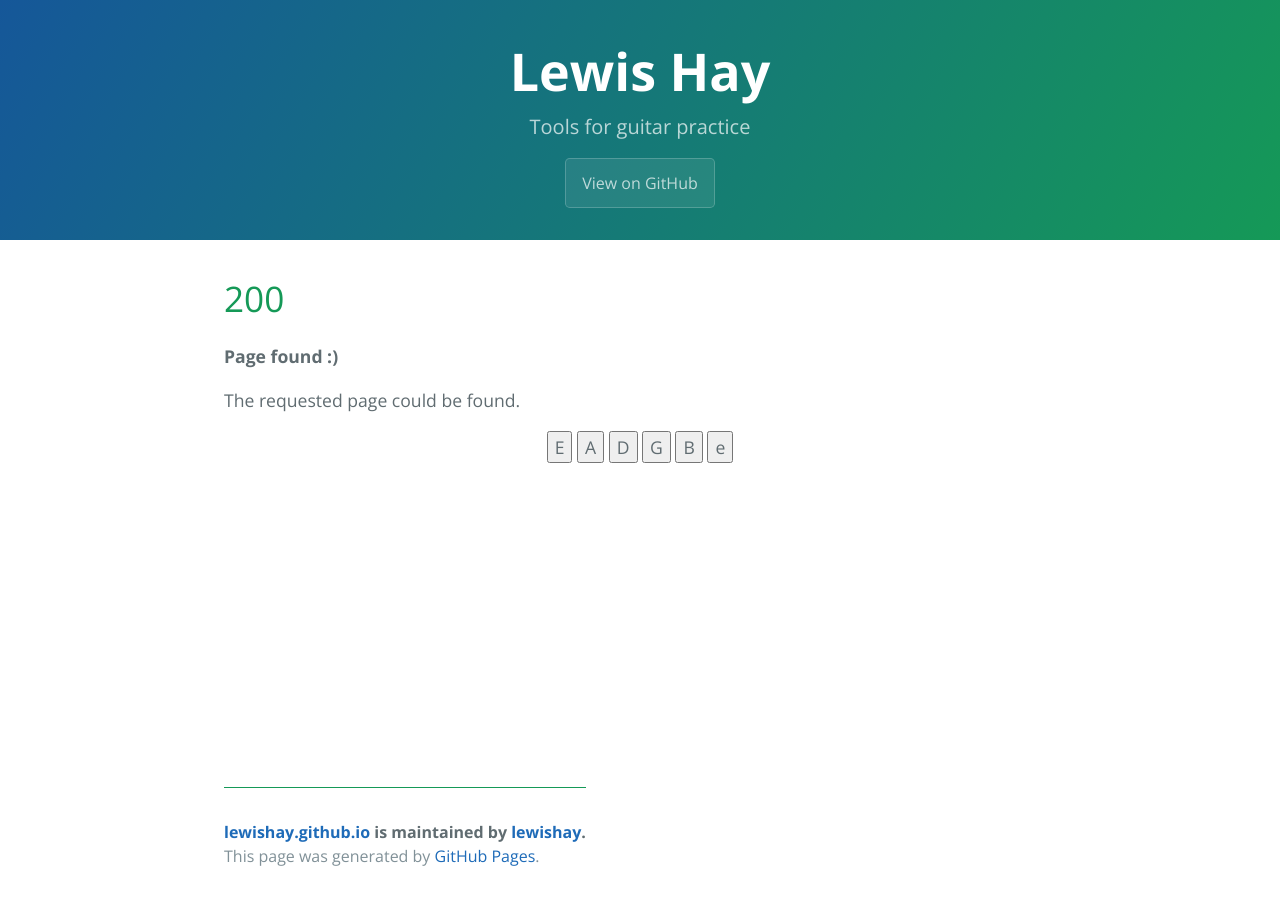
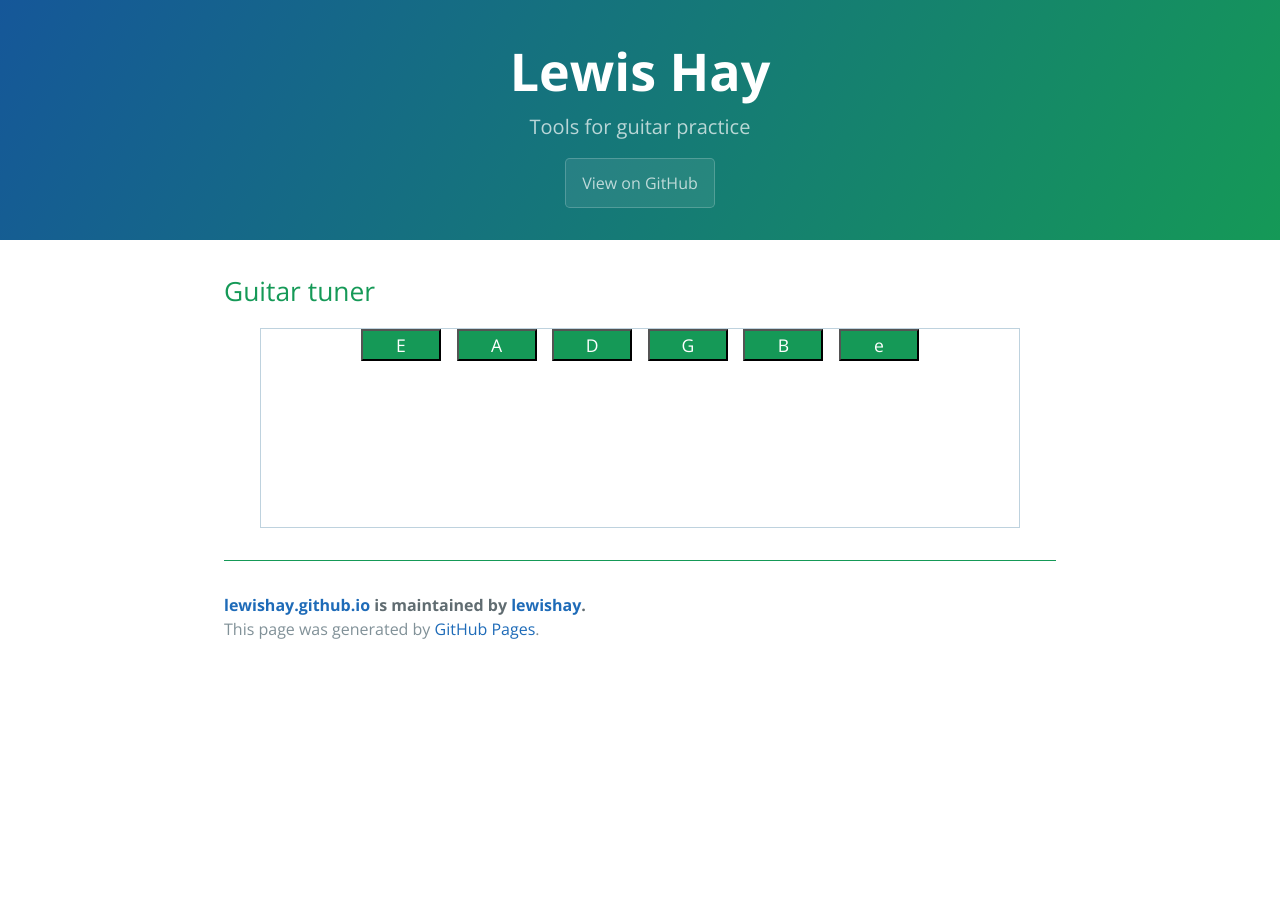
Before and after one commit to lewishay/lewishay.github.io, a Jekyll site: the page built from index.html, in a window 1280 px wide. Built offline with Jekyll 4.4.1, drawn with Linux system fonts in a browser that asks for light colours.

Commit message:
Tweak to tuner styling, adding MP3 files and HTML audio elements

```diff
--- a/_layouts/mainTemplate.html
+++ b/_layouts/mainTemplate.html
@@ -21,6 +21,7 @@
     <meta name="viewport" content="width=device-width, initial-scale=1">
     <meta name="theme-color" content="#157878">
     <link rel="stylesheet" href="/assets/css/style.css">
+    <script src="/assets/js/tuner.js"></script>
   </head>
   <body>
     <section class="page-header">
--- a/_sass/tuner.scss
+++ b/_sass/tuner.scss
@@ -1,13 +1,12 @@
-@media (min-width: 750px) {
+@media (min-width: 850px) {
 	.tuner-container {
 		position : relative;
 		width : 760px;
-		height : 400px;
+		height : 200px;
     margin : auto;
     text-align: center;
     padding: 0px;
-    border-width: 0px;
-    border-image: none 100% / 1 / 0 stretch;
+    border: 1px solid #bed2de;
     font-size: 100%;
     background-attachment: scroll;
     background-image: none;
@@ -21,5 +20,18 @@
     box-shadow: none;
     display: block;
     overflow: visible;
-	}
+  }
+
+  .button-container {
+    display: flex;
+    justify-content: space-between;
+    margin: 100px;
+    position: bottom;
+  }
+
+  .note-button {
+    width: 80px;
+    background-color: #159957;
+    color: white;
+  }
 }
--- a/assets/css/style.scss
+++ b/assets/css/style.scss
@@ -313,7 +313,7 @@ a:hover { text-decoration: underline; }
 .main-content dl dd { padding: 0; margin-bottom: 1rem; }
 .main-content hr { height: 2px; padding: 0; margin: 1rem 0; background-color: #eff0f1; border: 0; }
 
-.site-footer { position: absolute; bottom: 0; padding-top: 2rem; margin-top: 2rem; border-top: solid 1px #159957; margin-bottom: 2rem; }
+.site-footer { padding-top: 2rem; margin-top: 2rem; border-top: solid 1px #159957; margin-bottom: 2rem; }
 @media screen and (min-width: 64em) { .site-footer { font-size: 1rem; } }
 @media screen and (min-width: 42em) and (max-width: 64em) { .site-footer { font-size: 1rem; } }
 @media screen and (max-width: 42em) { .site-footer { font-size: 0.9rem; } }
--- a/index.html
+++ b/index.html
@@ -1,16 +1,20 @@
 ---
 layout: mainTemplate
 ---
-<div>
-  <h1>200</h1>
-  <p><strong>Page found :)</strong></p>
-  <p>The requested page could be found.</p>
+<h2>Guitar tuner</h2>
+<div class="tuner-container">
+  <div class="button-container">
+    <button class="note-button" onclick="playNote('E2')">E</button>
+    <audio id="note-E2" type="audio/mpeg" src="/assets/audio/note-E2.mp3" loop></audio>
+    <button class="note-button" onclick="playNote('A')">A</button>
+    <audio id="note-A" type="audio/mpeg" src="/assets/audio/note-A.mp3" loop></audio>
+    <button class="note-button" onclick="playNote('D')">D</button>
+    <audio id="note-D" type="audio/mpeg" src="/assets/audio/note-D.mp3" loop></audio>
+    <button class="note-button" onclick="playNote('G')">G</button>
+    <audio id="note-G" type="audio/mpeg" src="/assets/audio/note-G.mp3" loop></audio>
+    <button class="note-button" onclick="playNote('B')">B</button>
+    <audio id="note-B" type="audio/mpeg" src="/assets/audio/note-B.mp3" loop></audio>
+    <button class="note-button" onclick="playNote('E4')">e</button>
+    <audio id="note-E4" type="audio/mpeg" src="/assets/audio/note-E4.mp3" loop></audio>
+  </div>
 </div>
-<div class="tuner-container">
-  <button>E</button>
-  <button>A</button>
-  <button>D</button>
-  <button>G</button>
-  <button>B</button>
-  <button>e</button>
-</div>
```
Also changed, not shown: 6 other files.
